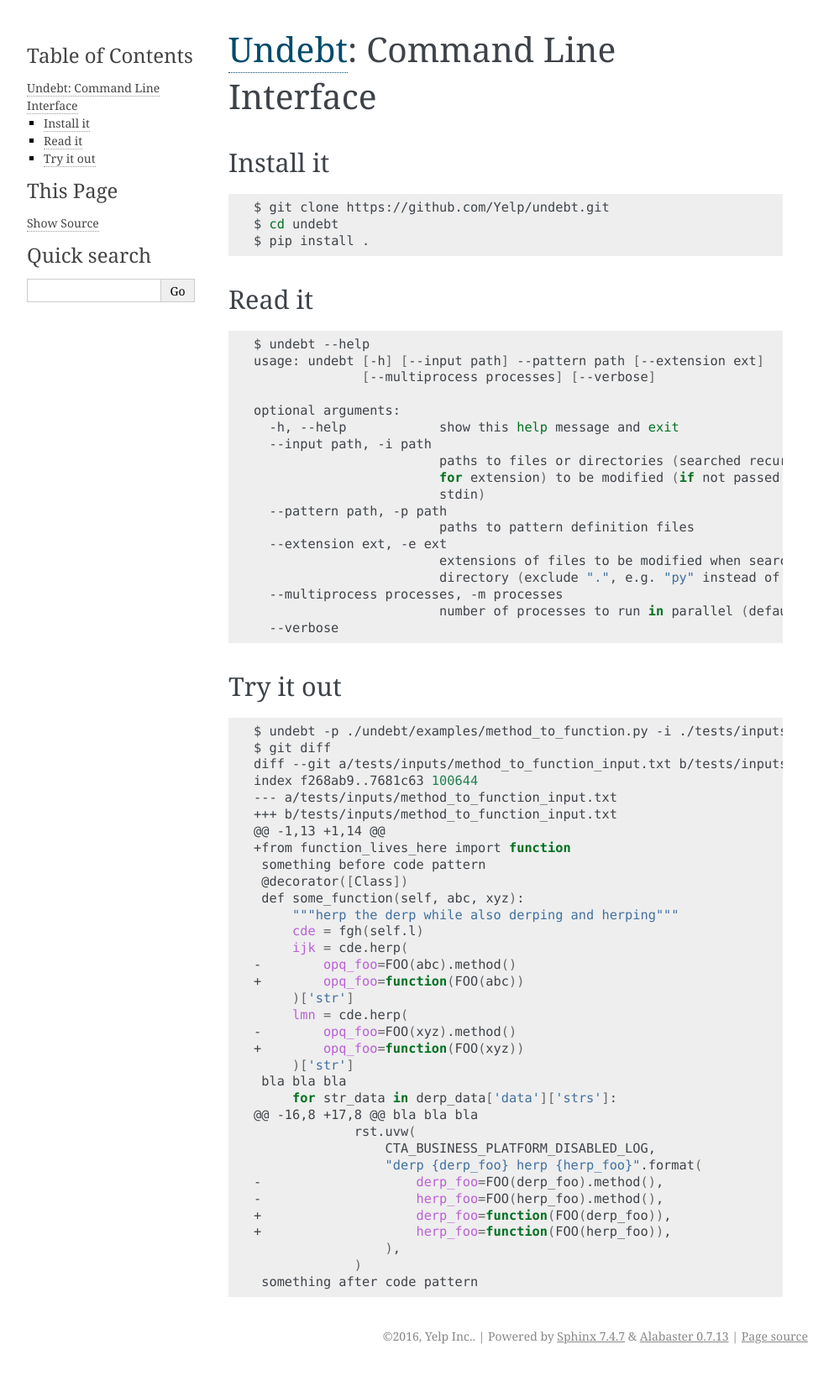
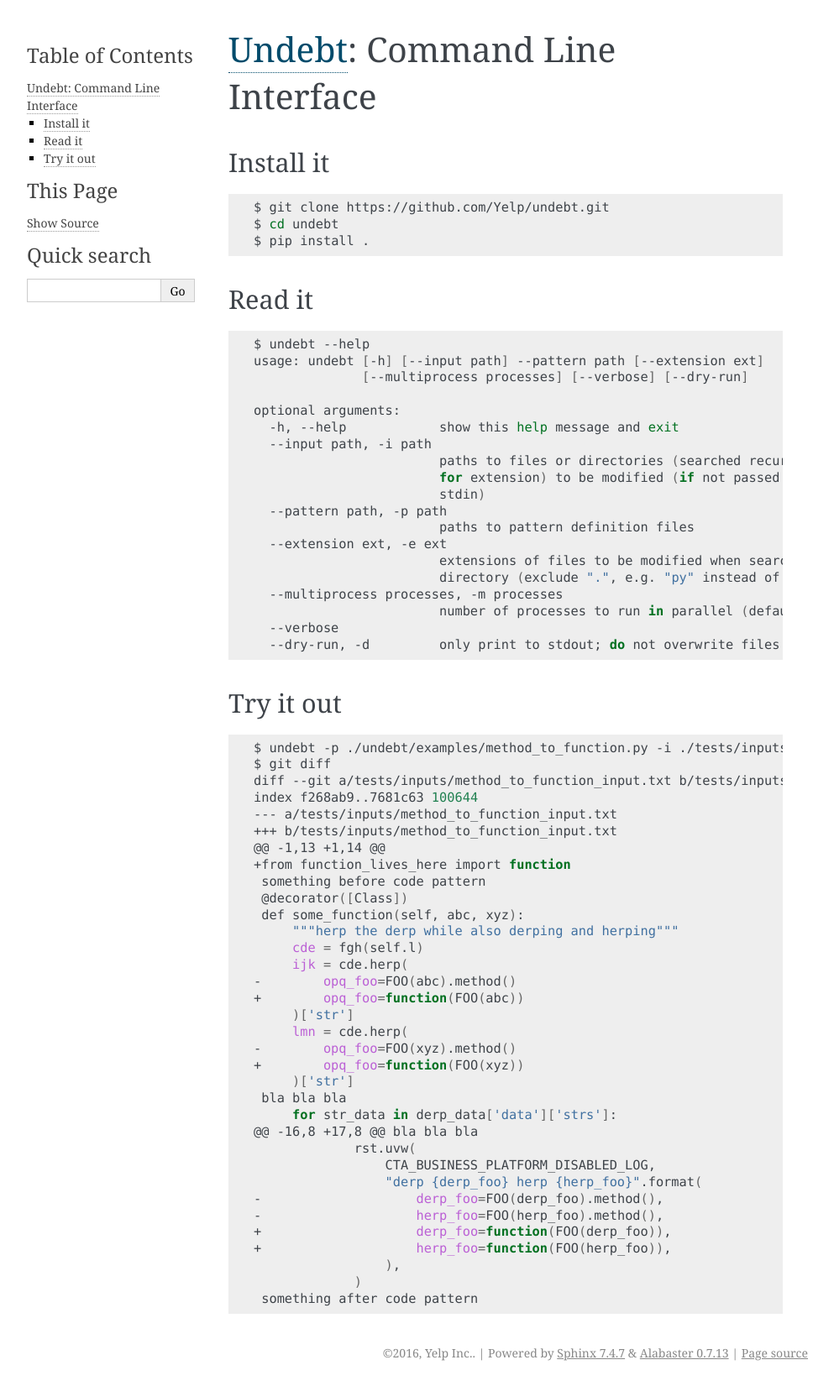
Before and after one commit to Yelp/undebt, a Sphinx documentation site: the page built from docs/source/cli.rst, in a window 1280 px wide. Shown: the whole page at 84% size, without its empty margins (148-1141 px from the left). Built offline with Sphinx 7.4.7, drawn with Linux system fonts in a browser that asks for light colours.

Commit message:
Adds --dry-run documentation

```diff
--- a/docs/source/cli.rst
+++ b/docs/source/cli.rst
@@ -20,7 +20,7 @@
 
     $ undebt --help
     usage: undebt [-h] [--input path] --pattern path [--extension ext]
-                  [--multiprocess processes] [--verbose]
+                  [--multiprocess processes] [--verbose] [--dry-run]
 
     optional arguments:
       -h, --help            show this help message and exit
@@ -36,6 +36,7 @@
       --multiprocess processes, -m processes
                             number of processes to run in parallel (default is 16)
       --verbose
+      --dry-run, -d         only print to stdout; do not overwrite files
 
 Try it out
 ----------
```
